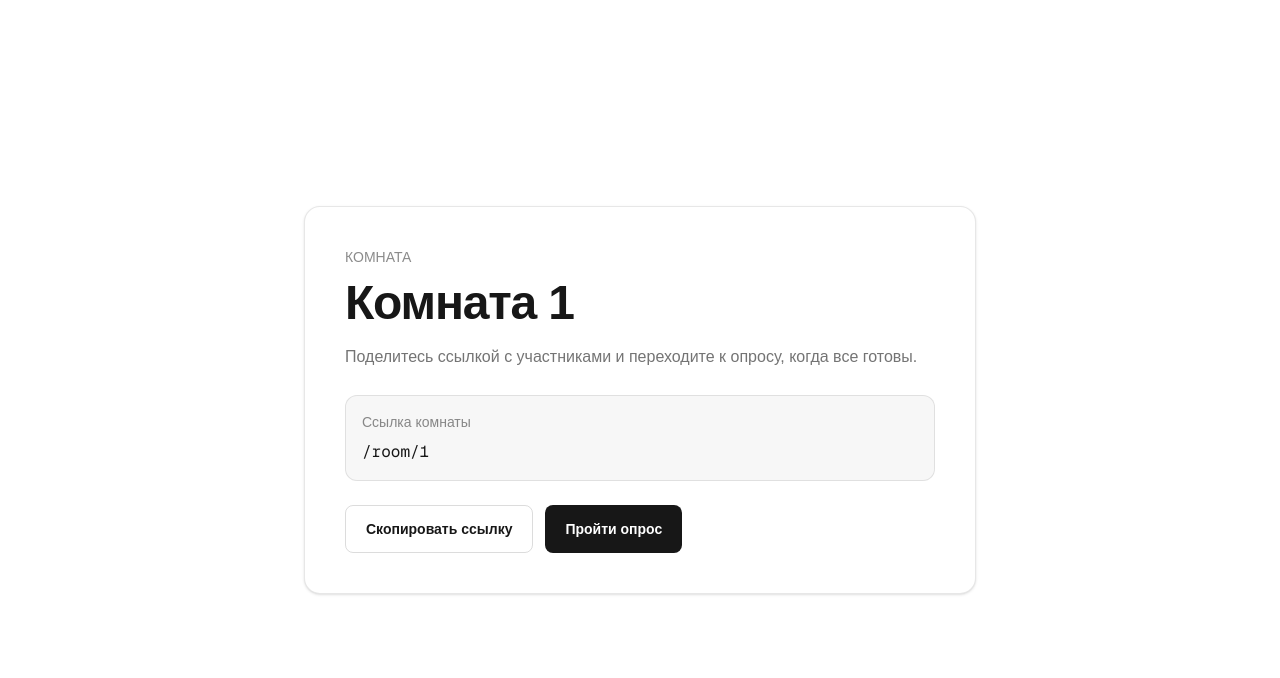
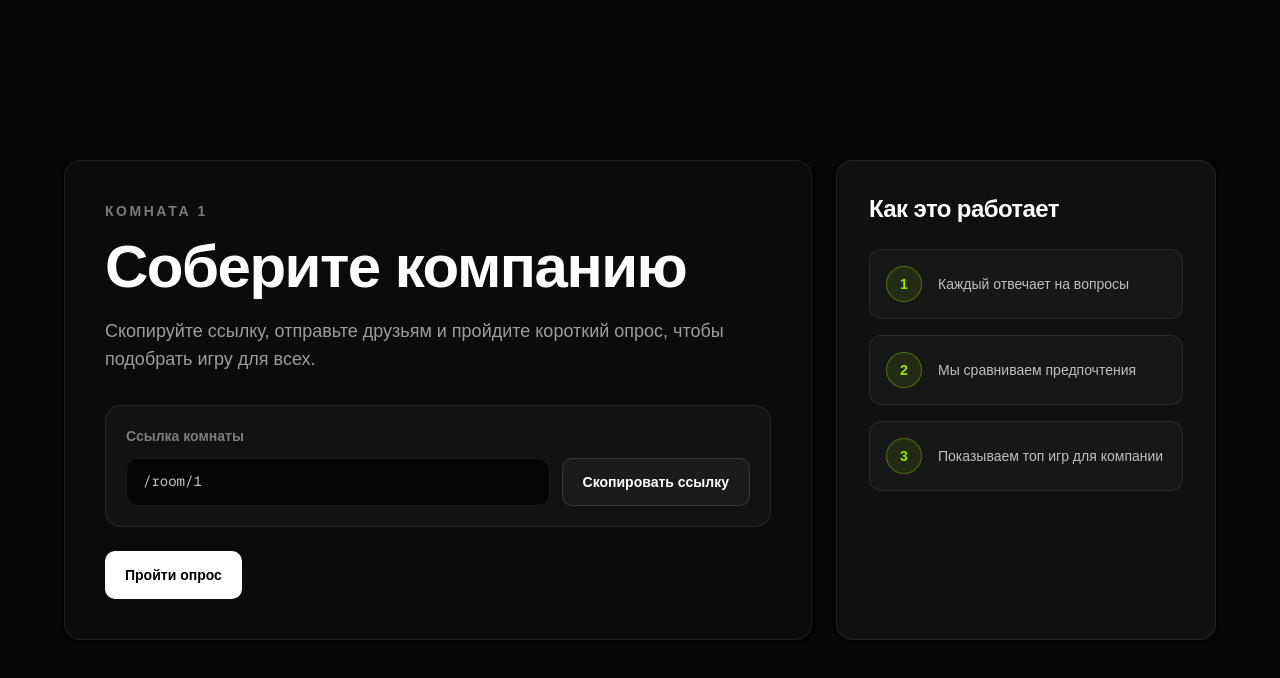
Before and after one commit to unitonli/game-match, a Next.js app: page /room/1 in a window 1280 px wide. Shown: the top 678 px of the page. Built offline with nearby package versions, Linux system fonts and the light colour scheme.

Commit message:
Improve room page UI

```diff
--- a/app/room/[code]/copy-room-link-button.tsx
+++ b/app/room/[code]/copy-room-link-button.tsx
@@ -18,14 +18,14 @@ export function CopyRoomLinkButton({ roomPath }: CopyRoomLinkButtonProps) {
   async function handleCopy() {
     await navigator.clipboard.writeText(roomLink);
     setCopied(true);
-    window.setTimeout(() => setCopied(false), 1800);
+    window.setTimeout(() => setCopied(false), 2000);
   }
 
   return (
     <button
       type="button"
       onClick={handleCopy}
-      className="inline-flex min-h-12 items-center justify-center rounded-lg border border-foreground/15 px-5 text-sm font-semibold text-foreground transition hover:border-foreground/35 hover:bg-foreground/[0.04] focus:outline-none focus:ring-2 focus:ring-foreground focus:ring-offset-2 focus:ring-offset-background"
+      className="inline-flex min-h-12 shrink-0 items-center justify-center rounded-[10px] border border-white/[0.12] bg-white/[0.04] px-5 text-sm font-bold text-white transition hover:-translate-y-0.5 hover:bg-white/[0.08] focus:outline-none focus:ring-2 focus:ring-white focus:ring-offset-2 focus:ring-offset-[#0b0b0b]"
     >
       {copied ? "Ссылка скопирована" : "Скопировать ссылку"}
     </button>
--- a/app/room/[code]/page.tsx
+++ b/app/room/[code]/page.tsx
@@ -11,42 +11,68 @@ export default async function RoomPage({ params }: RoomPageProps) {
   const { code } = await params;
   const roomPath = `/room/${code}`;
   const quizPath = `${roomPath}/quiz`;
+  const steps = [
+    "Каждый отвечает на вопросы",
+    "Мы сравниваем предпочтения",
+    "Показываем топ игр для компании",
+  ];
 
   return (
-    <main className="flex min-h-screen items-center justify-center bg-background px-6 py-12">
-      <section className="w-full max-w-2xl rounded-2xl border border-foreground/10 bg-background p-6 shadow-sm sm:p-10">
-        <div className="flex flex-col gap-6">
-          <div>
-            <p className="text-sm font-medium uppercase text-foreground/50">
-              Комната
+    <main className="min-h-screen bg-[#050505] px-6 py-8 text-white sm:px-8">
+      <section className="mx-auto flex min-h-[calc(100vh-64px)] w-full max-w-6xl items-center">
+        <div className="grid w-full gap-6 lg:grid-cols-[minmax(0,1fr)_380px]">
+          <div className="rounded-2xl border border-white/[0.08] bg-[#0b0b0b] p-6 shadow-sm shadow-black/30 sm:p-8 lg:p-10">
+            <p className="text-sm font-bold uppercase tracking-[0.18em] text-white/45">
+              Комната {code}
             </p>
-            <h1 className="mt-3 text-4xl font-semibold tracking-tight text-foreground sm:text-5xl">
-              Комната {code}
+            <h1 className="mt-4 text-4xl font-bold tracking-tight text-white sm:text-6xl">
+              Соберите компанию
             </h1>
-            <p className="mt-4 max-w-xl text-base leading-7 text-foreground/60">
-              Поделитесь ссылкой с участниками и переходите к опросу, когда все
-              готовы.
+            <p className="mt-5 max-w-2xl text-base leading-7 text-white/60 sm:text-lg">
+              Скопируйте ссылку, отправьте друзьям и пройдите короткий опрос,
+              чтобы подобрать игру для всех.
             </p>
-          </div>
 
-          <div className="rounded-xl border border-foreground/10 bg-foreground/[0.03] p-4">
-            <p className="text-sm font-medium text-foreground/50">
-              Ссылка комнаты
-            </p>
-            <p className="mt-2 break-all font-mono text-sm text-foreground sm:text-base">
-              {roomPath}
-            </p>
-          </div>
+            <div className="mt-8 rounded-2xl border border-white/[0.08] bg-white/[0.03] p-4 sm:p-5">
+              <p className="text-sm font-semibold text-white/45">
+                Ссылка комнаты
+              </p>
+              <div className="mt-3 flex flex-col gap-3 sm:flex-row">
+                <p className="min-h-12 flex-1 break-all rounded-xl border border-white/[0.08] bg-[#050505] px-4 py-3 font-mono text-sm text-white/75">
+                  {roomPath}
+                </p>
+                <CopyRoomLinkButton roomPath={roomPath} />
+              </div>
+            </div>
 
-          <div className="flex flex-col gap-3 sm:flex-row">
-            <CopyRoomLinkButton roomPath={roomPath} />
             <Link
               href={quizPath}
-              className="inline-flex min-h-12 items-center justify-center rounded-lg bg-foreground px-5 text-sm font-semibold text-background transition hover:opacity-85 focus:outline-none focus:ring-2 focus:ring-foreground focus:ring-offset-2 focus:ring-offset-background"
+              className="mt-6 inline-flex min-h-12 w-full items-center justify-center rounded-[10px] bg-white px-5 text-sm font-bold text-black transition hover:-translate-y-0.5 hover:bg-white/88 focus:outline-none focus:ring-2 focus:ring-white focus:ring-offset-2 focus:ring-offset-[#0b0b0b] sm:w-auto"
             >
               Пройти опрос
             </Link>
           </div>
+
+          <aside className="rounded-2xl border border-white/[0.08] bg-[#101010] p-6 shadow-sm shadow-black/30 sm:p-8">
+            <h2 className="text-2xl font-bold tracking-tight text-white">
+              Как это работает
+            </h2>
+            <div className="mt-6 grid gap-4">
+              {steps.map((step, index) => (
+                <div
+                  key={step}
+                  className="flex gap-4 rounded-xl border border-white/[0.08] bg-white/[0.03] p-4"
+                >
+                  <span className="flex h-9 w-9 shrink-0 items-center justify-center rounded-full border border-lime-400/35 bg-lime-400/10 text-sm font-bold text-lime-400">
+                    {index + 1}
+                  </span>
+                  <p className="pt-1.5 text-sm font-medium leading-6 text-white/72">
+                    {step}
+                  </p>
+                </div>
+              ))}
+            </div>
+          </aside>
         </div>
       </section>
     </main>
```
